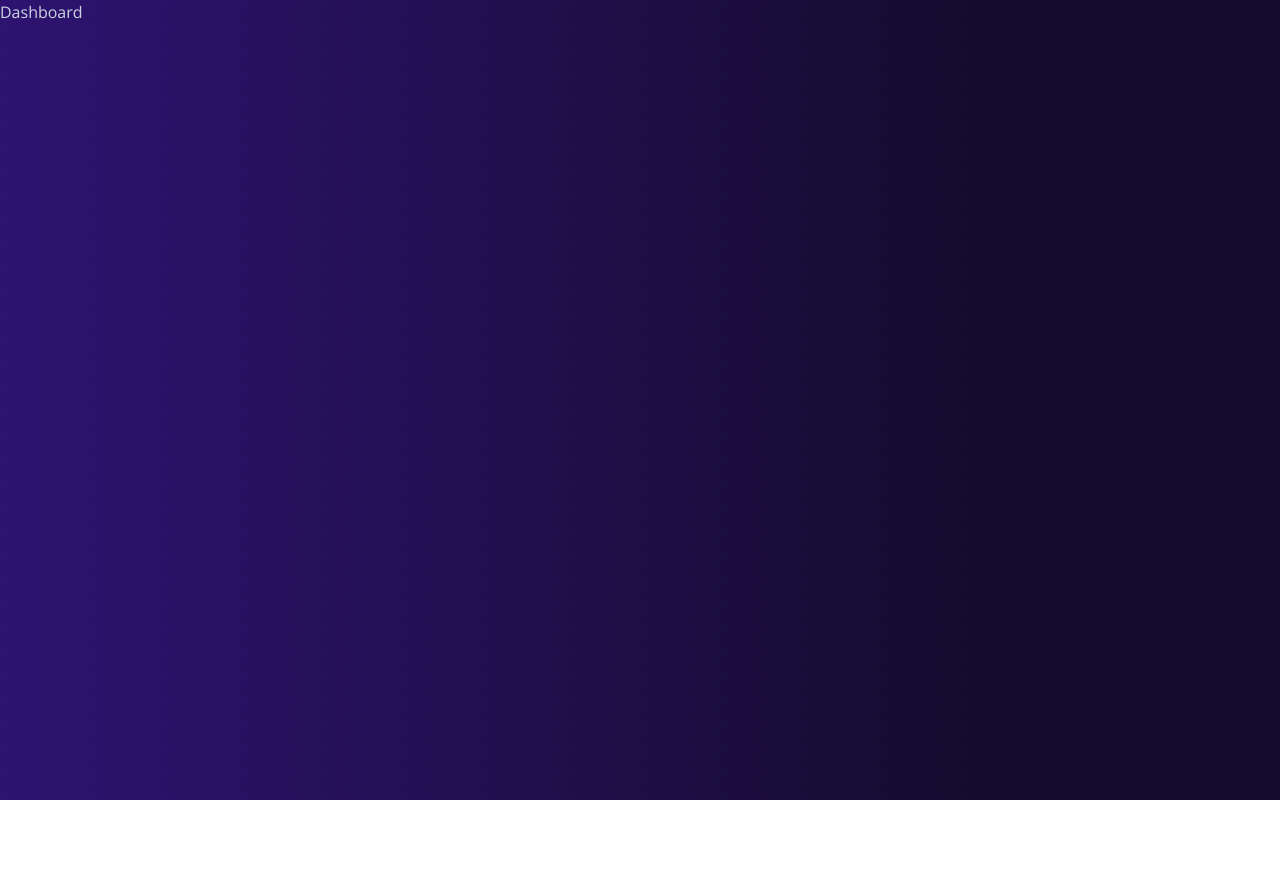
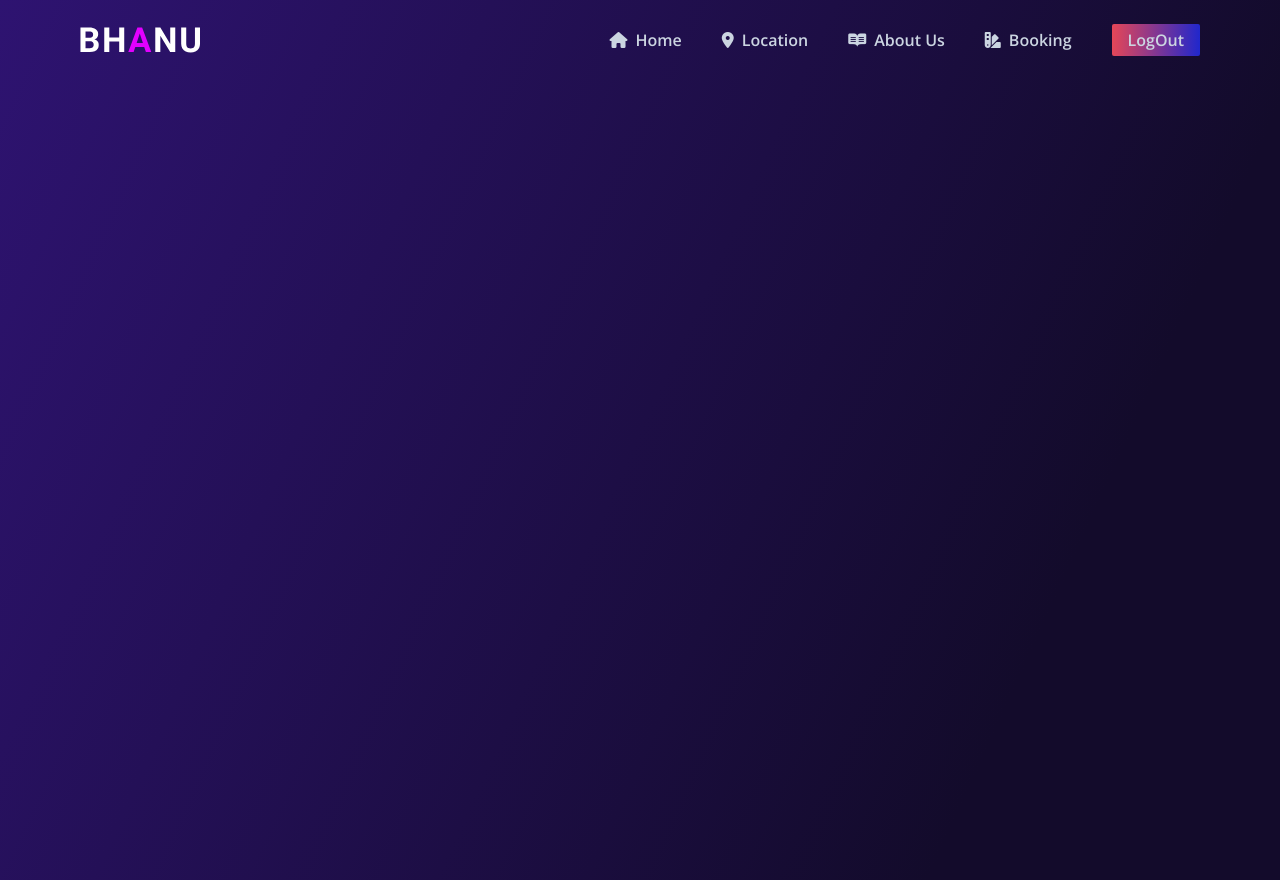
Before and after one commit to AnkitRajCode/Bus-Booking-Management-System, a Next.js app: page /dashboard in a window 1280 px wide. Before the commit the page ends 800 px from the top, so only its background shows below. Built offline with nearby package versions, Linux system fonts and the light colour scheme.

Commit message:
LogOut feature added

```diff
--- /dev/null
+++ b/components/DashNav.js
@@ -0,0 +1,29 @@
+import Image from 'next/image'
+import Link from 'next/link'
+import Router from 'next/router';
+const Navbar = () => {
+  return (
+    <div className='flex justify-between items-center font-semibold'>
+        <Image src="/Images/bhanu.svg" alt="logo" width="120px" height="80px" />
+        <div className='flex space-x-10 items-center'>
+            <Link href='/'>
+                <a><i className="fa-solid fa-house mr-2"></i><span>Home</span></a>
+            </Link>
+            <Link href='#aboutus'>
+                <a><i className="fa-solid fa-location-dot mr-2"></i><span>Location</span></a>
+            </Link>
+            <Link href='#aboutus'>
+                <a><i className="fa-brands fa-readme mr-2"></i><span>About Us</span></a>
+            </Link>
+            <Link href='/booking'>
+                <a><i className="fa-solid fa-swatchbook mr-2"></i><span>Booking</span></a>
+            </Link>
+            <Link href="/">
+                  <button  className='px-4 hover:shadow-nav transition-all text-md py-1 bg-navbarButton rounded-sm' onClick={()=>{sessionStorage.removeItem('Token') ;Router.push('/')}}>LogOut</button>
+            </Link>
+        </div>
+    </div>
+  )
+}
+
+export default Navbar
--- /dev/null
+++ b/components/ProfNav.js
@@ -0,0 +1,29 @@
+import Image from 'next/image'
+import Link from 'next/link'
+import Router from 'next/router';
+const Navbar = () => {
+  return (
+    <div className='flex justify-between items-center font-semibold'>
+        <Image src="/Images/bhanu.svg" alt="logo" width="120px" height="80px" />
+        <div className='flex space-x-10 items-center'>
+            <Link href='/'>
+                <a><i className="fa-solid fa-house mr-2"></i><span>Home</span></a>
+            </Link>
+            <Link href='#aboutus'>
+                <a><i className="fa-solid fa-location-dot mr-2"></i><span>Location</span></a>
+            </Link>
+            <Link href='#aboutus'>
+                <a><i className="fa-brands fa-readme mr-2"></i><span>About Us</span></a>
+            </Link>
+            <Link href='/booking'>
+                <a><i className="fa-solid fa-swatchbook mr-2"></i><span>Booking</span></a>
+            </Link>
+            <Link href="/">
+                  <button  className='px-4 hover:shadow-nav transition-all text-md py-1 bg-navbarButton rounded-sm' onClick={()=>{sessionStorage.removeItem('Token') ;Router.push('/')}}>LogOut</button>
+            </Link>
+        </div>
+    </div>
+  )
+}
+
+export default Navbar
--- a/pages/admin.js
+++ b/pages/admin.js
@@ -36,6 +36,7 @@ useEffect(() => {
   }
 }, [])
     return (
+      <div className='body'>
      <div className="login-div">
      <div className="logo"></div>
      <div className="title">Admin Login</div>
@@ -51,6 +52,7 @@ useEffect(() => {
      <a href="#">Forgot password ?</a>
      </div>
      </div>
+     </div>
     )
 }
 
--- a/pages/dashboard.js
+++ b/pages/dashboard.js
@@ -1,8 +1,19 @@
 import React from 'react'
-
+import Navbar from "../components/DashNav"
 const Dashboard = () => {
-    return ( <div > Dashboard </div>
-    )
+    return (
+        <>
+          <div className=''>
+            <div className="px-20">
+              <Navbar/>
+              <div className="flex flex-row h-screen">
+                <div className="w-1/3 h-full flex justify-center items-center">
+                </div>
+              </div>
+            </div>
+          </div>
+        </>
+      )
 }
 
 export default Dashboard
--- a/pages/profile.js
+++ b/pages/profile.js
@@ -1,6 +1,19 @@
 import React from 'react'
+import Navbar from "../components/ProfNav"
+const Profile = () => {
+    return (
+        <>
+          <div className=''>
+            <div className="px-20">
+              <Navbar/>
+              <div className="flex flex-row h-screen">
+                <div className="w-1/3 h-full flex justify-center items-center">
+                </div>
+              </div>
+            </div>
+          </div>
+        </>
+      )
+}
 
-const profile = () => {
-        return ( <div> profile </div>)
-        }
-export default profile
+export default Profile
--- a/pages/user.js
+++ b/pages/user.js
@@ -36,6 +36,7 @@ export default function User(){
         }
     }, [])
     return (
+        <div className='body'>
         <div className="login-div">
         <div className="logo"></div>
         <div className="title">Passenger Login</div>
@@ -43,5 +44,6 @@ export default function User(){
         </br>
         <button className="signin-button" onClick={signUpWithGoogle}>Google</button>
         </div>
+        </div>
     )
 }
--- a/styles/globals.css
+++ b/styles/globals.css
@@ -5,7 +5,7 @@
     width: 0px;
 }
 
-/* body {
+.body {
     margin: 0;
     height: 100vh;
     width: 100vw;
@@ -114,4 +114,4 @@
     text-decoration: none;
     color: #aaa;
     font-size: 15px;
-} */
+}
```
